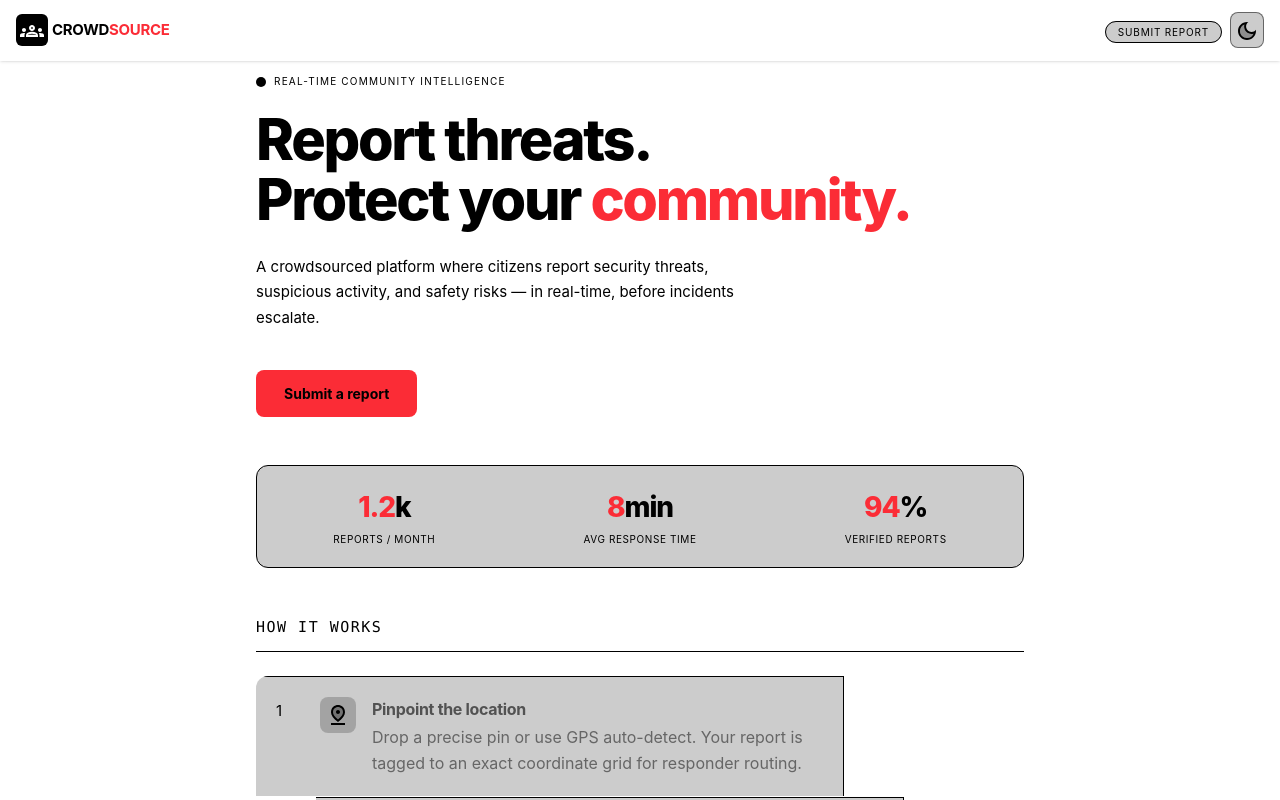
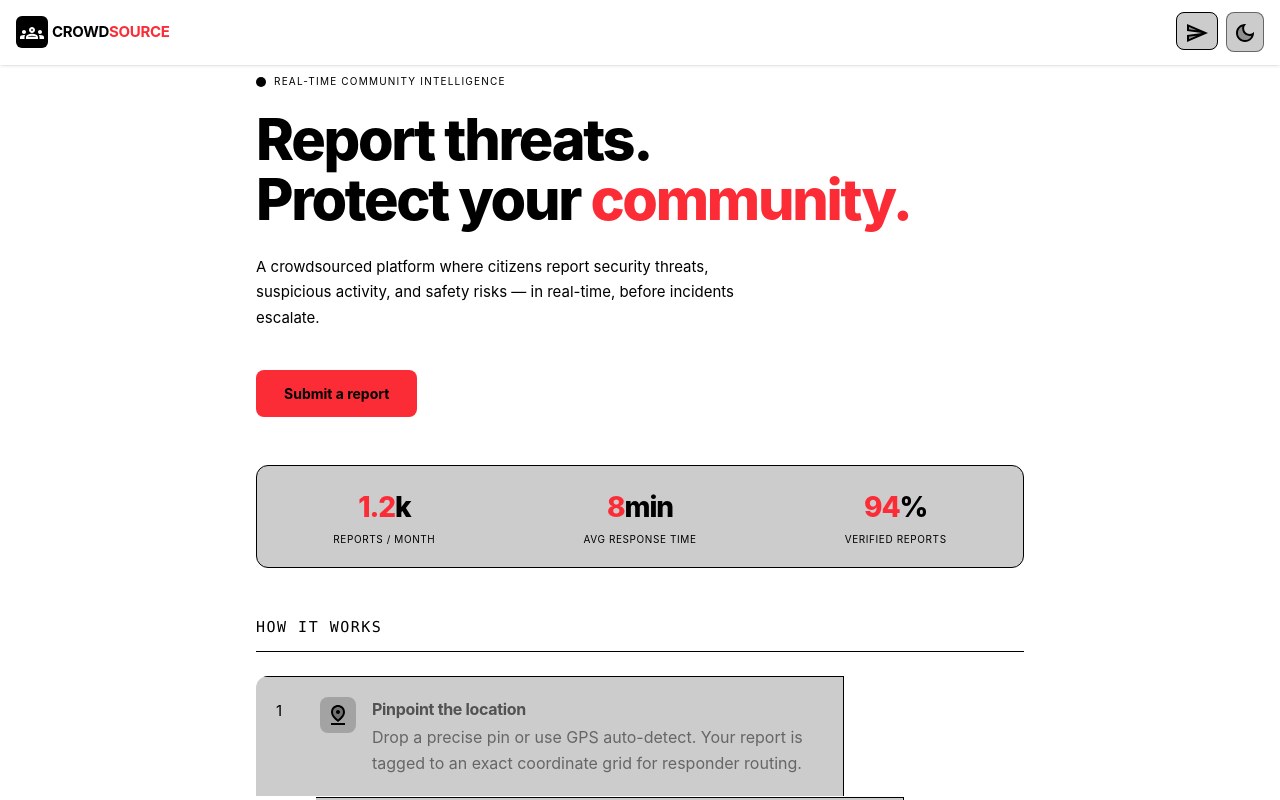
Before and after one commit to makajeez/CSRS, a React (Vite) app: page / in a window 1280 px wide. Shown: the top 800 px of the page. Built offline with nearby package versions, Linux system fonts and the light colour scheme.

Commit message:
Ref: Send Icon Added

```diff
--- a/src/features/navigation/Navbar.tsx
+++ b/src/features/navigation/Navbar.tsx
@@ -3,6 +3,7 @@ import { NavLink, useLocation } from 'react-router-dom';
 import  ThemeToggle  from '../shared/ThemeToggle';
 import Tooltip from '@mui/material/Tooltip';
 import HomeTwoToneIcon from '@mui/icons-material/HomeTwoTone'
+import SendTwoToneIcon from '@mui/icons-material/SendTwoTone'
 
 const CrowdMark = () => (
   <div className="relative w-8 h-8 dark:bg-red-500 bg-black rounded-md flex items-center justify-center text-white">
@@ -32,16 +33,18 @@ function Navbar() {
       location.pathname === '/report' ?
         <NavLink to="/" >
           <Tooltip title="Home">
-            <span  className="bg-black/20 dark:bg-red-500/20 dark:text-red-500 border dark:border-red-500/35 px-2 py-2 rounded-lg">
+            <span className="bg-black/20 dark:bg-red-500/20 dark:text-red-500 border dark:border-red-500/35 px-2 py-2 rounded-lg">
               <HomeTwoToneIcon />
             </span>
           </Tooltip>
         </NavLink>
       :
         <NavLink to="/report">
-          <span  className="font-mono-custom text-[10px] bg-black/20 dark:bg-red-500/20 dark:text-red-500 border dark:border-red-500/35 px-3 py-1 rounded-full tracking-[0.08em]">
-            SUBMIT REPORT
-          </span>
+          <Tooltip title='Send a Report'>
+            <span className="bg-black/20 dark:bg-red-500/20 dark:text-red-500 border dark:border-red-500/35 px-2 py-2 rounded-lg">
+              <SendTwoToneIcon />
+            </span>
+          </Tooltip>
         </NavLink>
     )}
     <ThemeToggle />
--- a/src/features/shared/ThemeToggle.tsx
+++ b/src/features/shared/ThemeToggle.tsx
@@ -41,7 +41,7 @@ export default function ThemeToggle(){
   return (
     <button
       onClick={toggleTheme}
-      className="px-1 py-1 rounded-lg dark:bg-white/20 bg-black/20 border border-black/50 dark:border-white/50 transition-colors duration-200"
+      className="px-1.5 py-1.5 rounded-lg dark:bg-white/20 bg-black/20 border border-black/50 dark:border-white/50 transition-colors duration-200"
     >
       {theme === "light" ?
         <Tooltip title='Dark Mode'>
```
